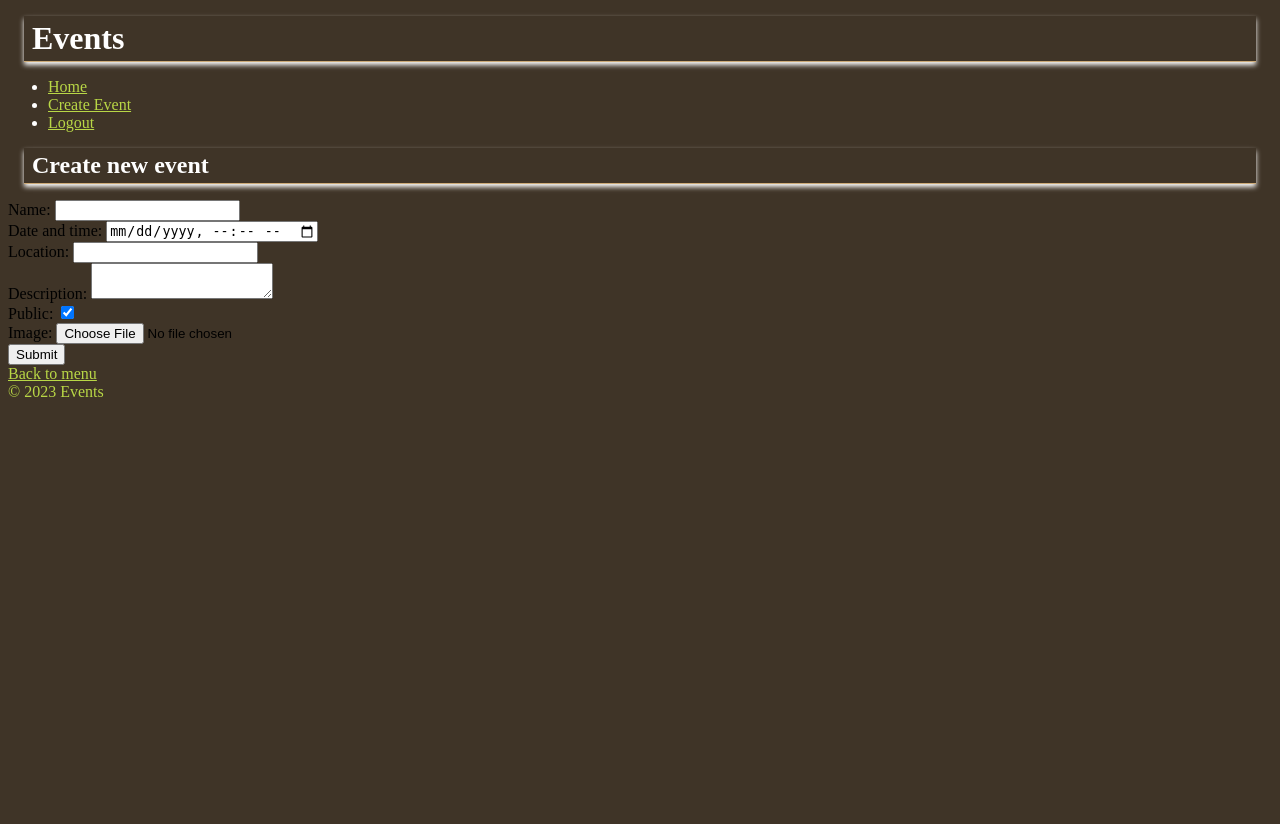
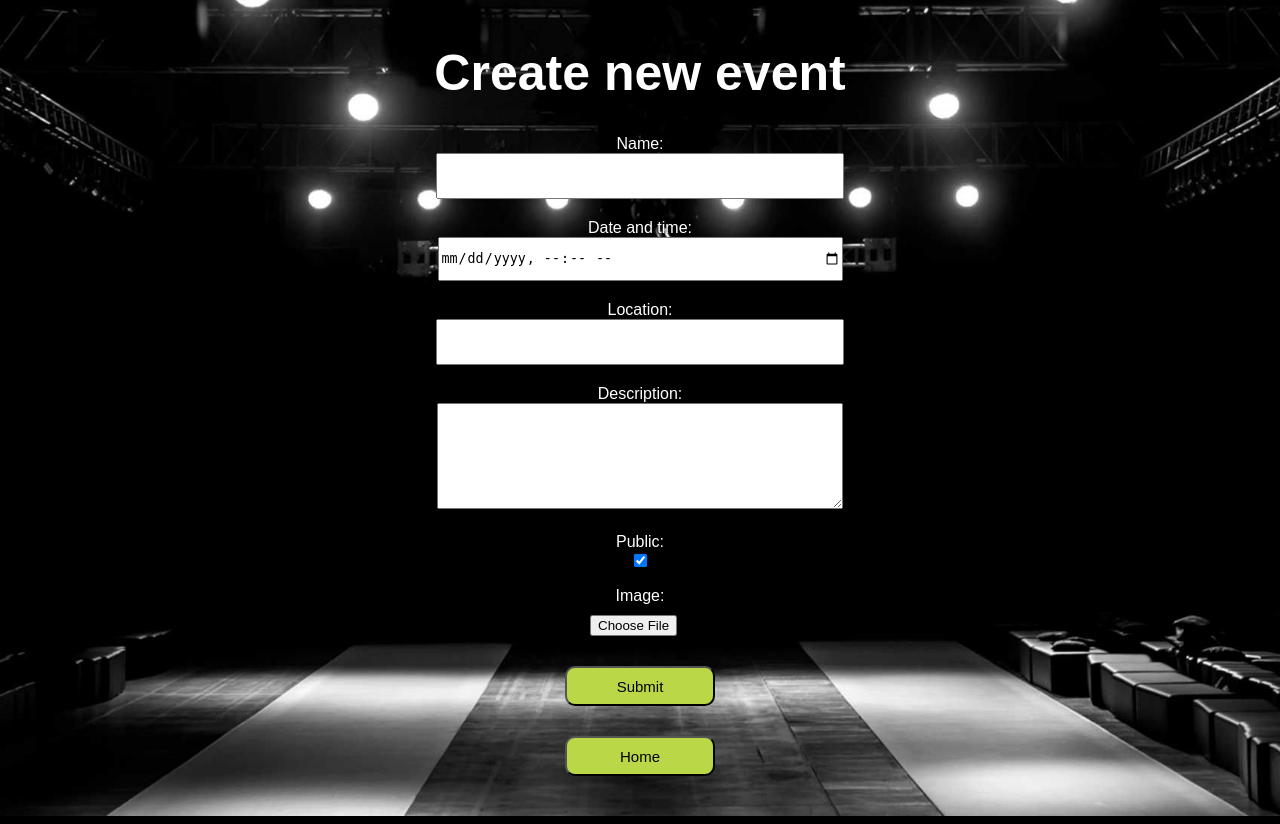
Before and after one commit to cadainius/event_management, a Django app: page /event/create/ in a window 1280 px wide. Run offline with Django 4.2, Linux system fonts and the light colour scheme; the visitor is signed in with stand-in values (Sample User, id 1).

Commit message:
update 05

```diff
--- a/event_management/events/forms.py
+++ b/event_management/events/forms.py
@@ -21,8 +21,10 @@ class EventForm(forms.ModelForm):
         model = Event
         fields = ['name', 'date_and_time', 'location', 'description', 'is_public', 'image']
 
-class EventParticipantForm(forms.Form):
-    user = forms.ModelChoiceField(queryset=User.objects.all(), label='Pasirinkite dalyvį')
+class EventParticipantForm(forms.ModelForm):
+    class Meta:
+        model = EventParticipant
+        fields = ['user']
 
 class CustomUserCreationForm(UserCreationForm):
     class Meta:
--- a/event_management/events/models.py
+++ b/event_management/events/models.py
@@ -19,3 +19,6 @@ class EventRating(models.Model):
     comment = models.TextField()
     event = models.ForeignKey(Event, on_delete=models.CASCADE)
     author = models.ForeignKey(User, on_delete=models.CASCADE)
+
+class DisplayUserName(models.Model):
+    username=models.CharField(max_length=100)
--- /dev/null
+++ b/event_management/events/static/home.css
@@ -0,0 +1,74 @@
+body {
+    background-image: url(background2.jpg);
+    background-size:cover;
+    background-position-x: center;
+    background-repeat: no-repeat;
+    height: 100vh;
+}
+
+label{
+    color: white;
+}
+
+.bBox{
+    text-align: center;
+    display: flex;
+    justify-content: center;
+    flex-direction: column;
+}
+
+.bBox2{
+    height: auto;
+}
+
+h1 {
+    color: white;
+    font-size: 50px;
+}
+
+h3{
+    color: white;
+}
+
+p{
+    color: white;
+    font-size: 20px;
+}
+
+button {
+    width: 150px;
+    height: 40px;
+    font-size: 15px;
+    margin-bottom: 30px;
+    border-radius: 10px;
+    background-color:#b9d746;
+}
+
+span{
+    font-size: 15px;
+    color: gray;
+}
+
+table{
+    width: 100%;
+    border-color: white;
+    color: white;
+    border-style: dotted;
+    border-width: 1px;
+    margin-bottom: 10px;
+}
+
+.tb1 {
+    width: 150px;
+    height: 100px;
+}
+
+.tb2 {
+    width: 100px;
+    height: 100px;
+}
+
+.tb3 {
+    width: 100px;
+    height: 100px;
+}
--- a/event_management/events/templates/base.html
+++ b/event_management/events/templates/base.html
@@ -8,9 +8,9 @@
 </head>
 <body>
     <header>
-        <h1>Events</h1>
+        <h1 style=" color:red">Events</h1>
         <nav>
-            <ul>
+
                 <li><a href="{% url 'home' %}">Home</a></li>
                 {% if user.is_authenticated %}
                     <li><a href="{% url 'create_event' %}">Create Event</a></li>
@@ -19,7 +19,7 @@
                     <li><a href="{% url 'login' %}">Login</a></li>
                     <li><a href="{% url 'register' %}">Register</a></li>
                 {% endif %}
-            </ul>
+
         </nav>
     </header>
     <main>
--- a/event_management/events/templates/create_event.html
+++ b/event_management/events/templates/create_event.html
@@ -1,28 +1,63 @@
-{% extends "base.html" %}
+{% extends "home.html" %}
+{% block content %}
+<style>
+    body {font-family: Arial, Helvetica, sans-serif;}
 
-{% block content %}
-    <h2>Create new event</h2>
+    input[type=text], select{
+      width: 400px;
+      height: 40px;
+      margin-bottom: 20px;
+    }
+
+
+ textarea {
+        min-width: 400px;
+        min-height: 100px;
+        margin-bottom: 20px;
+    }
+
+input[type=datetime-local]{
+        width: 400px;
+        height: 40px;
+        margin-bottom: 20px;
+    }
+
+    input[type=submit]:hover {
+      background-color: #45a049;
+    }
+
+</style>
+<body class="bBox">
+    <h1>Create new event</h1>
     <form method="post" action="{% url 'create_event' %}" enctype="multipart/form-data">
         {% csrf_token %}
+        <div >
         <label for="name">Name:</label>
+        </div>
         <input type="text" id="name" name="name" required><br>
-
+        <div >
         <label for="date_and_time">Date and time:</label>
+        </div>
         <input type="datetime-local" id="date_and_time" name="date_and_time" required><br>
-
+        <div>
         <label for="location">Location:</label>
+        </div>
         <input type="text" id="location" name="location" required><br>
-
+        <div>
         <label for="description">Description:</label>
+        </div>
         <textarea id="description" name="description" required></textarea><br>
-
+        <div>
         <label for="is_public">Public:</label>
-        <input type="checkbox" id="is_public" name="is_public" checked><br>
-
+        </div>
+        <input style = "margin-bottom:20px" type="checkbox" id="is_public" name="is_public" checked><br>
+        <div>
         <label for="image">Image:</label>
-        <input type="file" id="image" name="image"><br>
+        </div>
+        <input style = "width:100px; margin-top:10px; margin-bottom:30px;"type="file" id="image" name="image"><br>
 
         <button type="submit">Submit</button>
     </form>
-    <a href="{% url 'event_list' %}">Back to menu</a>
+    <a href="{% url 'event_list' %}"><button type="button">Home</button></a>
+</body>
 {% endblock %}
--- a/event_management/events/templates/home.html
+++ b/event_management/events/templates/home.html
@@ -1,26 +1,28 @@
+{% load static %}
 <!DOCTYPE html>
 <html>
 <head>
+    <meta charset="UTF-8">
     <title>Pradinis puslapis</title>
+    <link rel="stylesheet" type="text/css" href="{% static 'home.css' %}">
 </head>
-<body>
+{% block content %}
+<body class="bBox">
     <h1>Sveiki atvykę į mūsų svetainę!</h1>
-
-    <!-- Čia galite pridėti bet kokį turinį, kurį norite atvaizduoti pagrindiniame puslapyje -->
 
     <p>Naršykite mūsų svetainėje ir atraskite daug įdomių dalykų!</p>
 
-    <!-- Jei jums reikia pridėti nuorodas į kitus puslapius, galite tai padaryti taip: -->
-    <a href="{% url 'event_list' %}">Šventės sąrašas</a>
-    <a href="{% url 'create_event' %}">Sukurti naują šventę</a>
+    <a href="{% url 'event_list' %}"><button>Šventės sąrašas</button></a>
 
-    <!-- Jei norite parodyti papildomą turinį pagal prisijungusį vartotoją: -->
     {% if user.is_authenticated %}
-        <p>Sveiki, {{ user.username }}!</p>
-        <a href="{% url 'logout' %}">Atsijungti</a>
+    <p>Sveiki, {{ user.username }}!</p>
+    <a href="{% url 'create_event' %}"><button>Sukurti naują šventę</button></a>
+    <a href="{% url 'logout' %}"><button>Atsijungti</button></a>
     {% else %}
-        <a href="{% url 'login' %}">Prisijungti</a>
-        <a href="{% url 'register' %}">Registruotis</a>
+        <a href="{% url 'login' %}"><button>Prisijungti</button></a>
+        <a href="{% url 'register' %}"><button>Registruotis</button></a>
     {% endif %}
+
 </body>
+{% endblock %}
 </html>
--- a/event_management/events/templates/registration/login.html
+++ b/event_management/events/templates/registration/login.html
@@ -1,7 +1,8 @@
-{% extends "base.html" %}
+{% extends "home.html" %}
 
 {% block content %}
-  <h2>Login</h2>
+<body class="bBox">
+  <h1>Login</h1>
   <form method="post">
     {% csrf_token %}
     {{ form.as_p }}
@@ -9,4 +10,5 @@
   </form>
   <p>Don't have an account yet? <a href="{% url 'register' %}">Register here</a>.</p>
 </div>
+</body>
 {% endblock %}
--- a/event_management/events/urls.py
+++ b/event_management/events/urls.py
@@ -4,13 +4,14 @@ from django.conf import settings
 from django.conf.urls.static import static
 
 urlpatterns = [
-    path('', views.event_list, name='event_list'),
+    path('event', views.event_list, name='event_list'),
     path('event/<int:event_id>/', views.event_detail, name='event_detail'),
     path('event/create/', views.create_event, name='create_event'),
     path('event/<int:event_id>/edit/', views.edit_event, name='edit_event'),
-    path('event/<int:event_id>/delete/', views.delete_event, name='delete_event'),
+    path('event/<int:event_id>/delete_event', views.delete_event, name='delete_event'),
     path('event/<int:event_id>/participants/', views.participant_list, name='participant_list'),
-    path('event/<int:event_id>/participants/add/', views.create_participant, name='create_participant'),
+    path('event/<int:event_id>/participants/create_participant/', views.create_participant, name='create_participant'),
+  #  path('event/<int:event_id>/participants/create_participant/', views.showusername, name='create'),
     path('event/<int:event_id>/ratings/', views.event_ratings, name='event_ratings'),
     path('login/', views.user_login, name='login'),
     path('logout/', views.user_logout, name='logout'),
--- a/event_management/events/views.py
+++ b/event_management/events/views.py
@@ -1,8 +1,9 @@
 from django.shortcuts import render, redirect, get_object_or_404
 from django.contrib.auth.decorators import login_required
 from django.contrib.auth import login, authenticate, logout
+from django.contrib.auth.models import User
 from django.contrib import messages
-from .models import Event, EventParticipant, EventRating
+from .models import Event, EventParticipant, EventRating, DisplayUserName
 from .forms import EventRatingForm, EventForm, EventParticipantForm
 from .forms import CustomUserCreationForm
 from .forms import CustomAuthenticationForm
@@ -37,7 +38,11 @@ def edit_event(request, event_id):
         event.date_and_time = request.POST.get('date_and_time')
         event.location = request.POST.get('location')
         event.description = request.POST.get('description')
-        event.is_public = request.POST.get('is_public')
+        checked = request.POST.get('is_public')
+        if checked is not None:
+            event.is_public = True
+        else:
+            event.is_public = False
         event.save()
 
         return redirect('event_list')
@@ -47,12 +52,8 @@ def edit_event(request, event_id):
 @login_required
 def delete_event(request, event_id):
     event = get_object_or_404(Event, pk=event_id)
-
-    if request.method == 'POST':
-        event.delete()
-        return redirect('event_list')
-
-    return render(request, 'delete_event.html', {'event': event})
+    event.delete()
+    return redirect('event_list')
 
 def event_detail(request, event_id):
     event = get_object_or_404(Event, pk=event_id)
@@ -64,9 +65,11 @@ def event_detail(request, event_id):
             rating = form.cleaned_data['rating']
             comment = form.cleaned_data['comment']
             author = request.user
+            form.clean()
+            event_rating = EventRating(rating=rating, comment=comment, event=event, author=author)
 
-            event_rating = EventRating(rating=rating, comment=comment, event=event, author=author)
             event_rating.save()
+            return redirect('event_detail', event_id=event_id)
 
     else:
         form = EventRatingForm()
@@ -82,6 +85,7 @@ def participant_list(request, event_id):
 @login_required
 def create_participant(request, event_id):
     event = Event.objects.get(pk=event_id)
+    users = User.objects.all()
 
     if request.method == 'POST':
         form = EventParticipantForm(request.POST)
@@ -97,8 +101,11 @@ def create_participant(request, event_id):
             return redirect('participant_list', event_id=event_id)
     else:
         form = EventParticipantForm()
+    return render(request, 'create_participant.html', {'event': event, 'user': users, 'form': form })
 
-    return render(request, 'create_participant.html', {'event': event, 'form': form})
+def showusername(request, event_id):
+    DisplayUserName=User.objects.all()
+    return render(request,'',{"displayusersname":DisplayUserName})
 
 @login_required
 def event_ratings(request, event_id):
```
Also changed, not shown: event_management/events/static/event_details.css (added, +35 -0 lines), event_management/events/templates/create_participant.html (+9 -7 lines), event_management/events/templates/edit_event.html (+43 -8 lines), event_management/events/templates/event_detail.html (+26 -22 lines), event_management/events/templates/event_list.html (+16 -7 lines), event_management/events/templates/event_ratings.html (+26 -6 lines), event_management/events/templates/participant_list.html (+19 -7 lines), event_management/events/templates/registration/registration_form.html (+16 -3 lines), event_management/events/migrations/0003_displayusername.py (added), event_management/events/static/background2.jpg (renamed from event_management/events/static/debc33da21afd7810f1135baf5a8ac1a.jpg).
